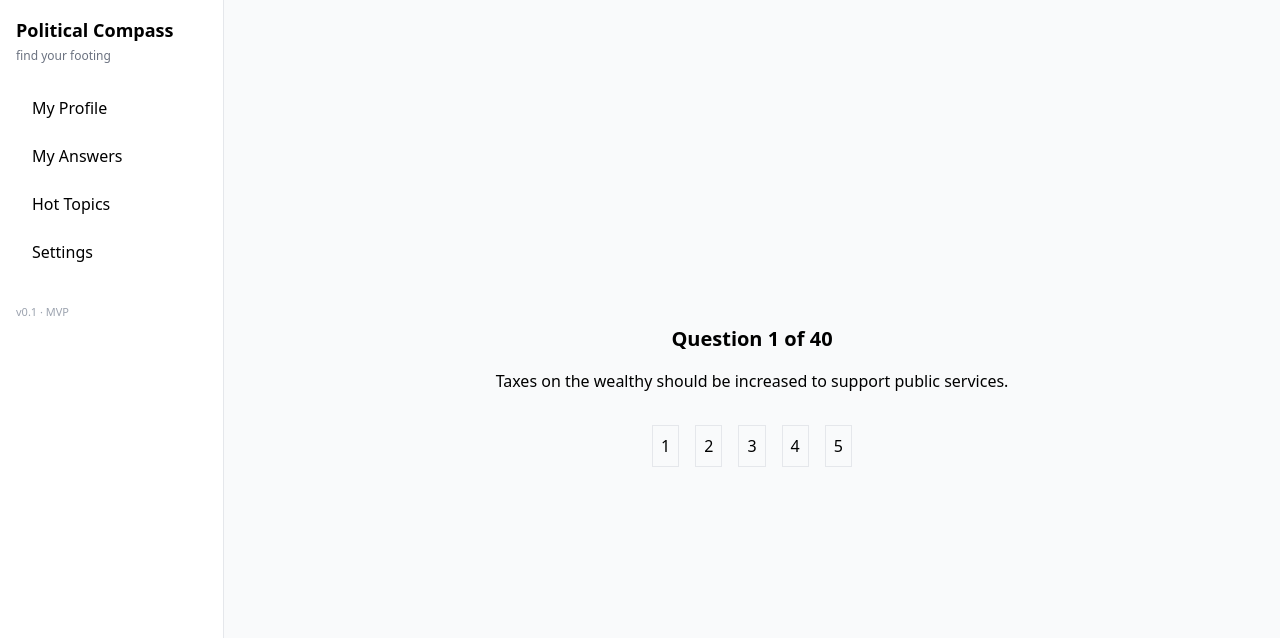
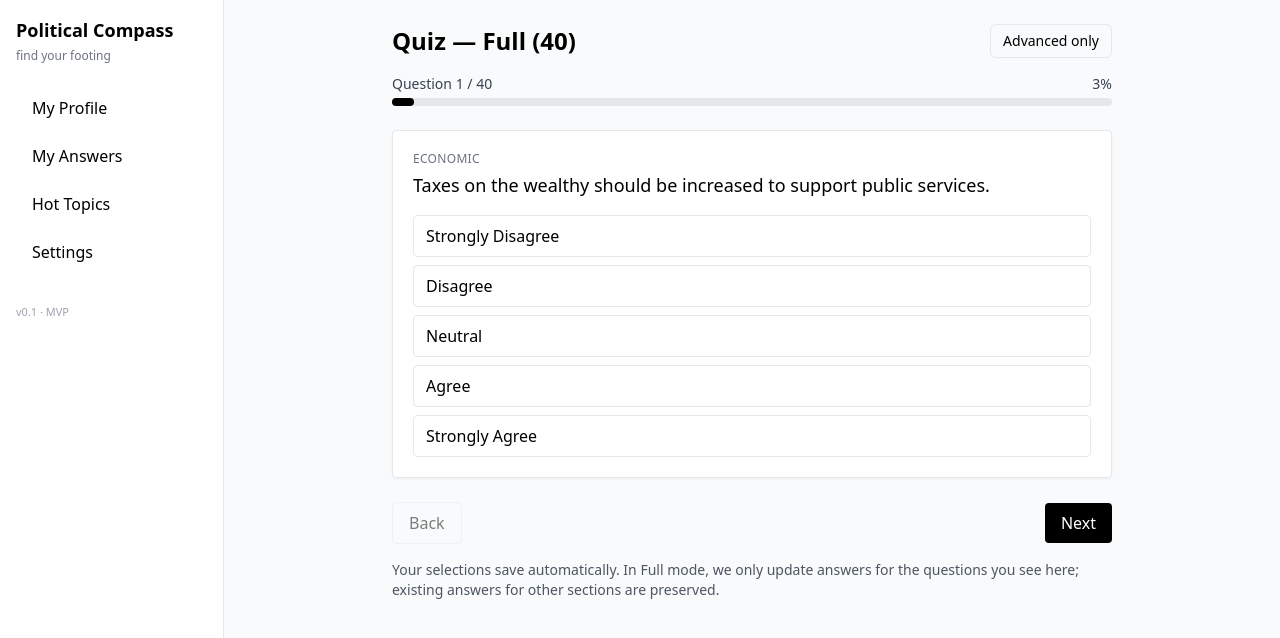
Before and after one commit to HumzaR/political-compass-clean, a Next.js app: page /quiz in a window 1280 px wide. Shown: the top 638 px of the page. Built offline with nearby package versions, Linux system fonts and the light colour scheme; no server answers.

Commit message:
Quiz: respect ?start=advanced; ask only advanced 20; merge answers without touching core

```diff
--- a/pages/quiz.js
+++ b/pages/quiz.js
@@ -1,60 +1,189 @@
 // pages/quiz.js
-import { useState, useEffect } from "react";
+import { useEffect, useMemo, useState } from "react";
+import { useRouter } from "next/router";
 import questions from "../data/questions";
-import { useRouter } from "next/router";
-import { loadAnswers, saveAnswers } from "../lib/answers";
+import { loadAnswers, saveAnswers, groupQuestions } from "../lib/answers";
 
-export default function Quiz() {
+const LABELS = {
+  1: "Strongly Disagree",
+  2: "Disagree",
+  3: "Neutral",
+  4: "Agree",
+  5: "Strongly Agree",
+};
+
+export default function QuizPage() {
   const router = useRouter();
+  const startMode = (router.query.start || "").toString().toLowerCase(); // "" | "advanced"
+
+  // Split questions once
+  const { core, advanced } = useMemo(() => groupQuestions(questions), []);
+
+  // If start=advanced, limit to advanced 20; else full 40
+  const quizList = useMemo(() => {
+    if (startMode === "advanced") return advanced;
+    return [...core, ...advanced];
+  }, [core, advanced, startMode]);
+
+  // All answers (we load and then only update keys we ask about)
   const [answers, setAnswers] = useState({});
-  const [current, setCurrent] = useState(0);
+  const [ready, setReady] = useState(false);
+
+  // Position is within the *current* quizList (not the global 40)
+  const [idx, setIdx] = useState(0);
 
   useEffect(() => {
-    // Load existing answers (Firestore if authed, else local)
     (async () => {
-      const loaded = await loadAnswers();
-      setAnswers(loaded);
+      const loaded = await loadAnswers(); // from Firestore (if authed) with local fallback
+      setAnswers(loaded || {});
+      setReady(true);
     })();
   }, []);
 
-  const question = questions[current];
+  useEffect(() => {
+    // Reset index if user navigates between modes
+    setIdx(0);
+  }, [startMode]);
 
-  const handleAnswer = async (value) => {
-    const next = { ...answers, [question.id]: value };
+  if (!ready) {
+    return (
+      <div className="max-w-3xl mx-auto p-6">
+        <p>Loading quiz…</p>
+      </div>
+    );
+  }
+
+  const total = quizList.length; // 20 in advanced-only, 40 otherwise
+  const q = quizList[idx];
+
+  const setChoice = async (choice) => {
+    // Merge only this question id, never wipe others
+    const next = { ...answers, [q.id]: choice };
     setAnswers(next);
-    // Persist immediately (Firestore if authed; always mirror local)
-    await saveAnswers(next);
-
-    if (current < questions.length - 1) {
-      setCurrent(current + 1);
-    } else {
-      // Navigate to results (no need to encode answers in URL anymore, but harmless if you want)
-      router.push(`/results`);
-    }
+    // Persist merged answers (server + local)
+    saveAnswers(next);
   };
 
-  const renderOptions = () => {
-    if (question.type === "scale") {
-      return [1, 2, 3, 4, 5].map((n) => (
-        <button key={n} onClick={() => handleAnswer(n)} className="m-2 p-2 border">
-          {n}
-        </button>
-      ));
-    } else {
-      return (
-        <>
-          <button onClick={() => handleAnswer(1)} className="m-2 p-2 border">Yes</button>
-          <button onClick={() => handleAnswer(0)} className="m-2 p-2 border">No</button>
-        </>
-      );
-    }
+  const goPrev = () => setIdx((i) => Math.max(0, i - 1));
+  const goNext = () => setIdx((i) => Math.min(total - 1, i + 1));
+
+  const onSubmit = async () => {
+    // Nothing special to do; answers already saved incrementally.
+    // Just send the user to results.
+    router.push("/results");
   };
 
+  const currentAnswer = answers[q.id];
+  const progressPct = Math.round(((idx + 1) / total) * 100);
+
   return (
-    <div className="flex flex-col items-center justify-center min-h-screen p-8">
-      <h1 className="text-xl font-bold mb-4">Question {current + 1} of {questions.length}</h1>
-      <p className="text-center mb-6">{question.text}</p>
-      <div>{renderOptions()}</div>
+    <div className="max-w-3xl mx-auto p-6">
+      <div className="flex items-center justify-between mb-4">
+        <h1 className="text-2xl font-semibold">
+          {startMode === "advanced" ? "Quiz — Advanced (20)" : "Quiz — Full (40)"}
+        </h1>
+        {startMode !== "advanced" ? (
+          <a
+            href="/quiz?start=advanced"
+            className="text-sm px-3 py-1.5 rounded-md border hover:bg-gray-50"
+            title="Jump straight to the advanced 20"
+          >
+            Advanced only
+          </a>
+        ) : (
+          <a
+            href="/quiz"
+            className="text-sm px-3 py-1.5 rounded-md border hover:bg-gray-50"
+            title="Go back to the full quiz"
+          >
+            Full quiz
+          </a>
+        )}
+      </div>
+
+      {/* Progress */}
+      <div className="mb-6">
+        <div className="flex items-center justify-between text-sm text-gray-700 mb-1">
+          <span>
+            Question {idx + 1} / {total}
+          </span>
+          <span>{progressPct}%</span>
+        </div>
+        <div className="h-2 bg-gray-200 rounded">
+          <div
+            className="h-2 bg-black rounded"
+            style={{ width: `${progressPct}%` }}
+          />
+        </div>
+      </div>
+
+      {/* Question card */}
+      <div className="rounded border bg-white p-5 shadow-sm">
+        {q.axis && (
+          <div className="text-xs text-gray-500 uppercase tracking-wide mb-1">
+            {q.axis}
+          </div>
+        )}
+        <div className="text-lg font-medium mb-4">{q.text}</div>
+
+        <div className="grid gap-2">
+          {[1, 2, 3, 4, 5].map((v) => {
+            const active = Number(currentAnswer) === v;
+            return (
+              <button
+                key={v}
+                onClick={() => setChoice(v)}
+                className={`w-full text-left px-3 py-2 rounded border transition ${
+                  active
+                    ? "bg-black text-white border-black"
+                    : "bg-white hover:bg-gray-50"
+                }`}
+              >
+                {LABELS[v]}
+              </button>
+            );
+          })}
+        </div>
+      </div>
+
+      {/* Nav */}
+      <div className="mt-6 flex items-center justify-between">
+        <button
+          onClick={goPrev}
+          disabled={idx === 0}
+          className={`px-4 py-2 rounded border ${
+            idx === 0 ? "opacity-50 cursor-not-allowed" : "hover:bg-gray-50"
+          }`}
+        >
+          Back
+        </button>
+
+        {idx < total - 1 ? (
+          <button
+            onClick={goNext}
+            className="px-4 py-2 rounded bg-black text-white hover:bg-gray-900"
+          >
+            Next
+          </button>
+        ) : (
+          <button
+            onClick={onSubmit}
+            className="px-4 py-2 rounded bg-indigo-600 text-white hover:bg-indigo-700"
+          >
+            See Results
+          </button>
+        )}
+      </div>
+
+      {/* Help text */}
+      <p className="mt-4 text-sm text-gray-600">
+        Your selections save automatically. In{" "}
+        <span className="font-medium">
+          {startMode === "advanced" ? "Advanced mode" : "Full mode"}
+        </span>
+        , we only update answers for the questions you see here; existing answers
+        for other sections are preserved.
+      </p>
     </div>
   );
 }
```
